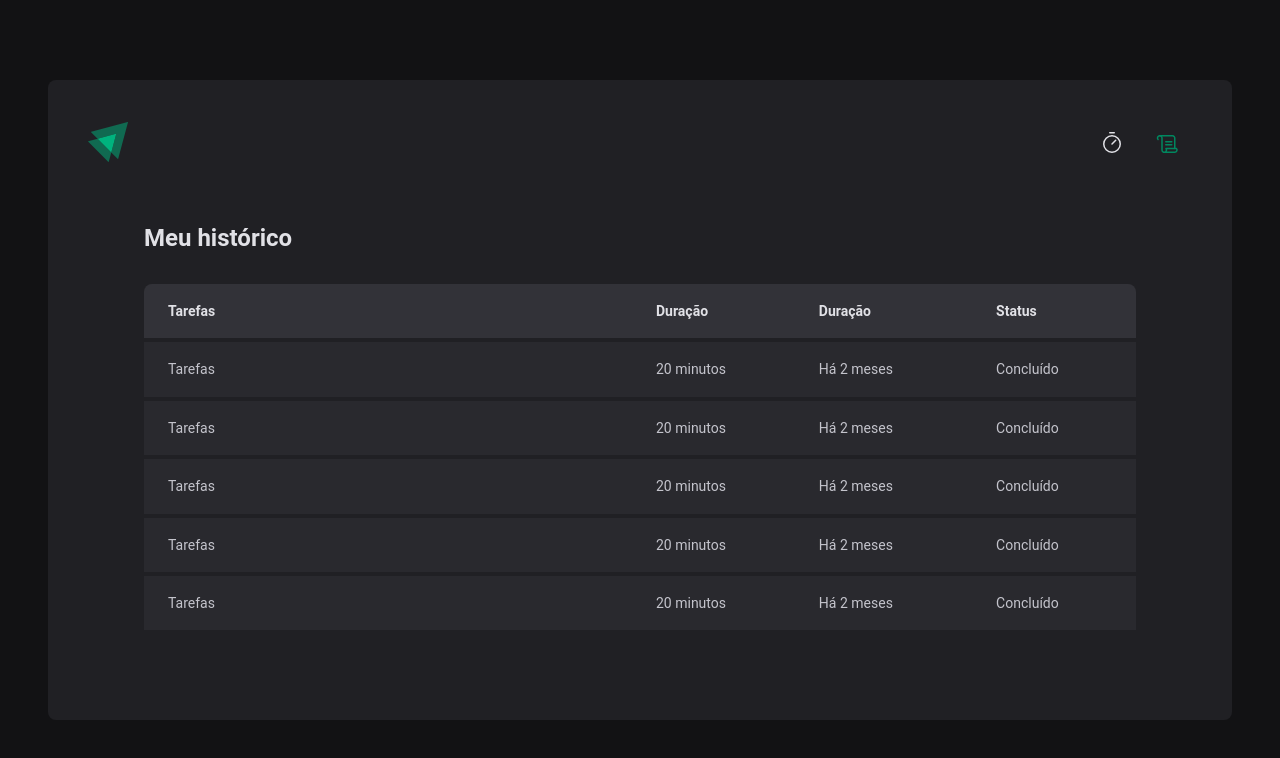
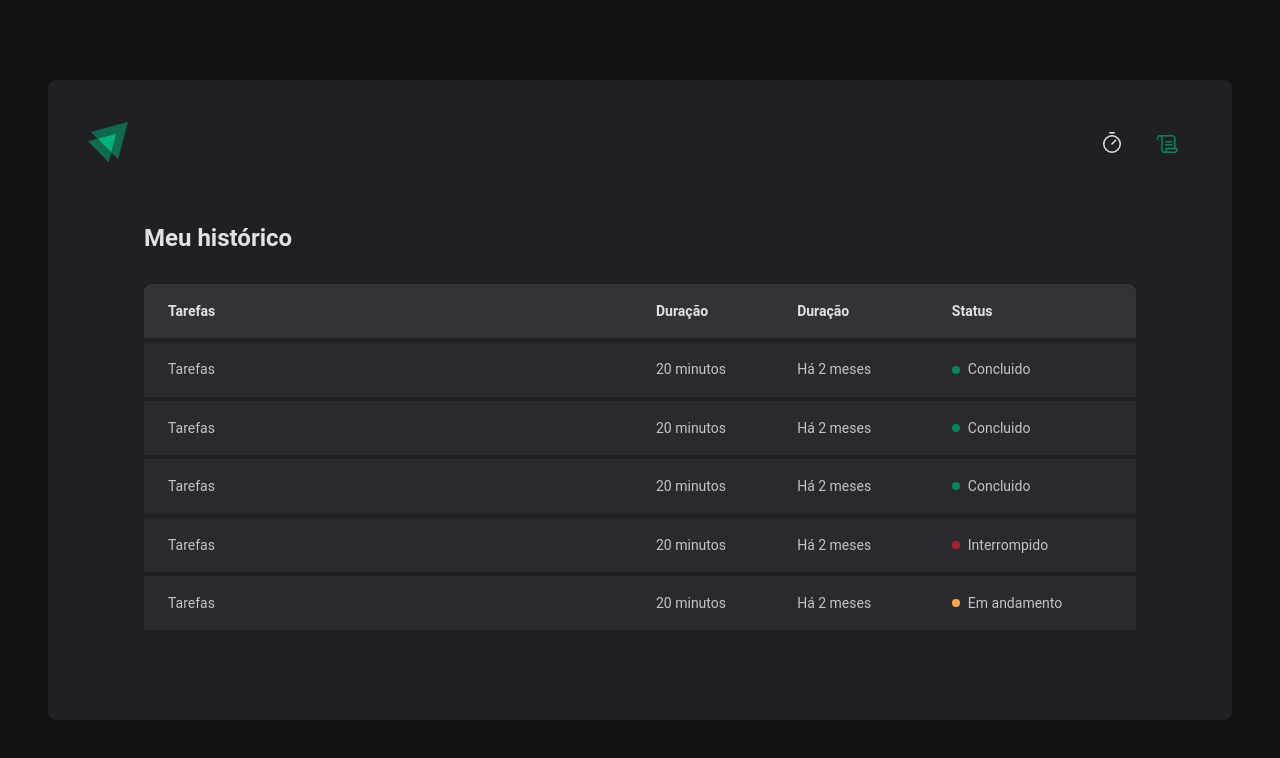
Before and after one commit to rdg-404/Ignite-Timer, a React app: page /history in a window 1280 px wide. Shown: the top 758 px of the page. Built offline with nearby package versions, Linux system fonts and the light colour scheme; the HTML template or start-up script is replaced by a standard one.

Commit message:
estilizacao das flags 'concluido - em andamento - interrompido'

```diff
--- a/src/pages/History/index.tsx
+++ b/src/pages/History/index.tsx
@@ -1,4 +1,4 @@
-import { HistoryContainer, HistoryList } from "./styles";
+import { HistoryContainer, HistoryList, Status } from "./styles";
 
 export function History() {
   return (
@@ -20,31 +20,41 @@
               <td>Tarefas</td>
               <td>20 minutos</td>
               <td>Há 2 meses</td>
-              <td>Concluído</td>
+              <td>
+                <Status statusColor="green">Concluido</Status>
+              </td>
             </tr>
             <tr>
               <td>Tarefas</td>
               <td>20 minutos</td>
               <td>Há 2 meses</td>
-              <td>Concluído</td>
+              <td>
+              <Status statusColor="green">Concluido</Status>
+              </td>
             </tr>
             <tr>
               <td>Tarefas</td>
               <td>20 minutos</td>
               <td>Há 2 meses</td>
-              <td>Concluído</td>
+              <td>
+              <Status statusColor="green">Concluido</Status>
+              </td>
             </tr>
             <tr>
               <td>Tarefas</td>
               <td>20 minutos</td>
               <td>Há 2 meses</td>
-              <td>Concluído</td>
+              <td>
+                <Status statusColor="red">Interrompido</Status>
+              </td>
             </tr>
             <tr>
               <td>Tarefas</td>
               <td>20 minutos</td>
               <td>Há 2 meses</td>
-              <td>Concluído</td>
+              <td>
+                <Status statusColor="yellow">Em andamento</Status>
+              </td>
             </tr>
           </tbody>
         </table>
--- a/src/pages/History/styles.ts
+++ b/src/pages/History/styles.ts
@@ -62,3 +62,27 @@
   }
 
 `
+
+const STATUS_COLOR = {
+  yellow: 'yellow-500',
+  green: 'green-500',
+  red: 'red-500'
+} as const //apenas se essas cores existirem no arquivis de cores do theme
+
+interface StatusProps {
+  statusColor: keyof typeof STATUS_COLOR //as cores sao baseadas na variavel acima
+}
+
+export const Status = styled.span<StatusProps>`
+  display: flex;
+  align-items: center;
+  gap: 0.5rem;
+
+  &::before {
+    content: '';
+    width: 0.5rem;
+    height: 0.5rem;
+    border-radius: 9999px;
+    background: ${(props) => props.theme[STATUS_COLOR[props.statusColor]]};
+  }
+`
```
